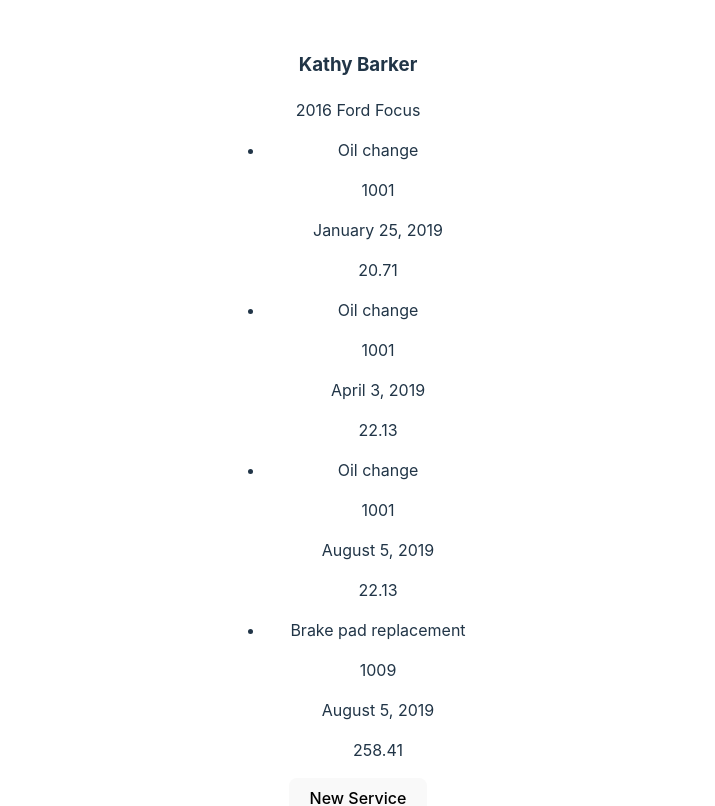
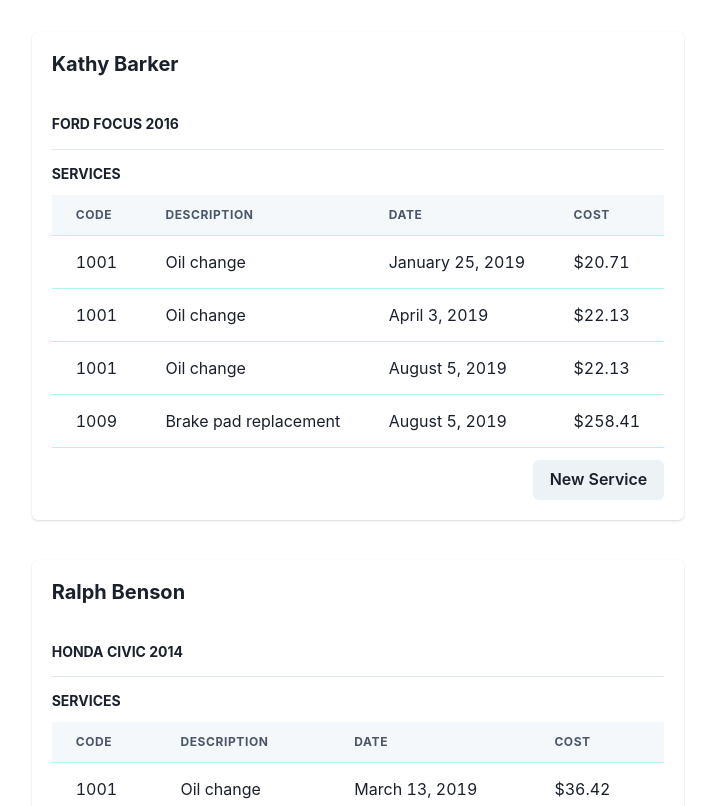
Before and after one commit to carlostrujillosamper/auto-repair-shop, a React (Vite) app: page / in a window 1280 px wide. Shown: the top 806 px of the page, without its empty margins (282-997 px from the left). Built offline with nearby package versions, Linux system fonts and the light colour scheme.

Commit message:
feat(test-and-form): add validation and some testing

```diff
--- a/src/App.tsx
+++ b/src/App.tsx
@@ -1,13 +1,16 @@
 import "./App.css";
 import { CustomerList } from "./components/Customer/CustomerList";
 import { CustomerProvider } from "./context/Customer/CustomerProvider";
+import { ChakraProvider } from "@chakra-ui/react";
 
 function App() {
   return (
     <>
-    <CustomerProvider>
-      <CustomerList />
-    </CustomerProvider>
+      <ChakraProvider>
+        <CustomerProvider>
+          <CustomerList />
+        </CustomerProvider>
+      </ChakraProvider>
     </>
   );
 }
--- a/src/components/Customer/CustomerCard.tsx
+++ b/src/components/Customer/CustomerCard.tsx
@@ -1,6 +1,18 @@
+import {
+  Card,
+  CardHeader,
+  Heading,
+  CardBody,
+  Stack,
+  StackDivider,
+  Box,
+  Button,
+  Flex
+} from "@chakra-ui/react";
 import { CustomerServiceForm } from "./CustomerServiceForm/CustomerServiceForm";
 import { useCustomerServiceForm } from "./CustomerServiceForm/useCustomerServiceForm";
 import { CustomerCardProps } from "./types";
+import { CustomerServiceTable } from "./CustomerServiceTable";
 
 export const CustomerCard = ({ customer }: CustomerCardProps) => {
   const {
@@ -19,36 +31,39 @@ export const CustomerCard = ({ customer }: CustomerCardProps) => {
     handleAddService,
     handleInputChange,
     toggleAddServiceFormVisibility,
-  } = useCustomerServiceForm( customer.id);
+  } = useCustomerServiceForm(customer.id);
 
   return (
-    <div className="customer-card">
-      <h3>
+    <Card>
+      <CardHeader>
+        <Heading size="md" textAlign={"left"}>
           {firstName} {lastName}
-      </h3>
-      <p>
-        {year} {make} {model}
-      </p>
-      <ul>
-        {services.map((service) => (
-          <li key={service.id}>
-            <p>{service.desc}</p>
-            <p>{service.code}</p>
-            <p>{service.date}</p>
-            <p>{service.cost}</p>
-          </li>
-        ))}
-      </ul>
+        </Heading>
+      </CardHeader>
+
+      <CardBody>
+        <Stack divider={<StackDivider />} spacing="4">
+          <Box>
+            <Heading size="xs" textTransform="uppercase" textAlign={"left"}>
+              {make} {model} {year}
+            </Heading>
+          </Box>
+          <Box>
+            <Heading marginBottom={3} size="xs" textTransform="uppercase" textAlign={"left"}>
+              Services
+            </Heading>
+            <CustomerServiceTable services={services} />
+            <Flex marginTop={3} w="100%" justifyContent="flex-end">
               {!isFormVisible ? (
-        <button type="button" onClick={toggleAddServiceFormVisibility}>
+                <Button type="button" onClick={toggleAddServiceFormVisibility}>
                   New Service
-        </button>
+                </Button>
               ) : (
-        <button type="button" onClick={toggleAddServiceFormVisibility}>
+                <Button type="button" onClick={toggleAddServiceFormVisibility}>
                   Cancel New Service
-        </button>
+                </Button>
               )}
-
+            </Flex>
             {isFormVisible && (
               <CustomerServiceForm
                 newService={newService}
@@ -57,6 +72,9 @@ export const CustomerCard = ({ customer }: CustomerCardProps) => {
                 isSaving={isSaving}
               />
             )}
-    </div>
+          </Box>
+        </Stack>
+      </CardBody>
+    </Card>
   );
 };
--- a/src/components/Customer/CustomerList.tsx
+++ b/src/components/Customer/CustomerList.tsx
@@ -1,16 +1,17 @@
 import { CustomerCard } from "./CustomerCard";
 import { useCustomerContext } from "../../context/Customer/useCustomerContext";
+import { SimpleGrid } from "@chakra-ui/react";
 
 export const CustomerList = () => {
   const { customers } = useCustomerContext();
 
   return (
     <>
-      <div className="customer-list">
+      <SimpleGrid columns={1} spacing={10}>
         {customers.map((customer) => (
           <CustomerCard key={customer.id} customer={customer} />
         ))}
-      </div>
+      </SimpleGrid>
     </>
   );
 };
--- a/src/components/Customer/CustomerServiceForm/CustomerServiceForm.tsx
+++ b/src/components/Customer/CustomerServiceForm/CustomerServiceForm.tsx
@@ -1,3 +1,12 @@
+import {
+  Button,
+  FormControl,
+  FormLabel,
+  Input,
+  InputGroup,
+  InputLeftAddon,
+} from "@chakra-ui/react";
+
 interface CustomerServiceFormProps {
   newService: {
     code: number;
@@ -9,54 +18,63 @@ interface CustomerServiceFormProps {
   handleInputChange: (e: React.ChangeEvent<HTMLInputElement>) => void;
   isSaving: boolean;
 }
-export const CustomerServiceForm = ({ newService, handleAddService, handleInputChange, isSaving }: CustomerServiceFormProps) => {
-
+export const CustomerServiceForm = ({
+  newService,
+  handleAddService,
+  handleInputChange,
+  isSaving,
+}: CustomerServiceFormProps) => {
   return (
     <>
       <form onSubmit={handleAddService}>
-          <label htmlFor="code">Code</label>
-          <input
+        <FormControl>
+          <FormLabel htmlFor="code">Code</FormLabel>
+          <Input
             type="number"
             name="code"
             value={newService.code}
             onChange={handleInputChange}
             disabled={isSaving}
-            required
+            isRequired
             id="code"
           />
-          <label htmlFor="date">Date</label>
-          <input
-            type="text"
+          <FormLabel htmlFor="date">Date</FormLabel>
+          <Input
+            type="date"
             name="date"
             value={newService.date}
             onChange={handleInputChange}
             disabled={isSaving}
-            required
+            isRequired
             id="date"
           />
-          <label htmlFor="desc">Description</label>
-          <input
-            type="text"
+          <FormLabel htmlFor="desc">Description</FormLabel>
+          <Input
+            type="textArea"
             name="desc"
             value={newService.desc}
             onChange={handleInputChange}
             disabled={isSaving}
-            required
             id="desc"
           />
-          <label htmlFor="cost">Cost</label>
-          <input
+          <FormLabel htmlFor="cost">Cost</FormLabel>
+          <InputGroup>
+            <InputLeftAddon>$</InputLeftAddon>
+            <Input
               type="number"
               name="cost"
               value={newService.cost}
               onChange={handleInputChange}
               disabled={isSaving}
+              isRequired
               required
               id="cost"
             />
-          <button type="submit" disabled={isSaving}>
+          </InputGroup>
+          <Button type="submit" disabled={isSaving}>
             {isSaving ? "Saving..." : "Add Service"}
-          </button>
+          </Button>
+        </FormControl>
       </form>
     </>
   );
--- a/src/components/Customer/CustomerServiceForm/useCustomerServiceForm.tsx
+++ b/src/components/Customer/CustomerServiceForm/useCustomerServiceForm.tsx
@@ -2,21 +2,21 @@ import { useState } from "react";
 import { promiseDelay } from "../../../utils/promiseDelay";
 import { useCustomerContext } from "../../../context/Customer/useCustomerContext";
 import { generateId } from "../../../utils/generateId";
+import { Service } from "../types";
 
-export const useCustomerServiceForm = (
-  customerId: string
-) => {
+interface Error {
+  code?: string;
+  desc?: string;
+  date?: string;
+  cost?: string;
+}
+
+export const useCustomerServiceForm = (customerId: string) => {
   const { customers, setCustomers } = useCustomerContext();
   const [isSaving, setIsSaving] = useState(false);
-  const [newService, setNewService] = useState({
-    code: 0,
-    date: "",
-    cost: 0,
-    desc: "",
-    id: "",
-  });
-
+  const [newService, setNewService] = useState({} as Service);
   const [isFormVisible, setIsFormVisible] = useState(false);
+  const [errors, setErrors] = useState({} as Error);
 
   const save = async (): Promise<void> => {
     return promiseDelay(3000).then(() => {
@@ -38,26 +38,67 @@ export const useCustomerServiceForm = (
     const { name, value } = e.target;
     setNewService((prevService) => ({
       ...prevService,
-      [name]: value,
+      [name]: parseFormValue({name, value}),
       id: generateId(),
     }));
   };
 
   const handleAddService = async (e: React.FormEvent) => {
-    console.log(e);
     e.preventDefault();
     setIsSaving(true);
     try {
-      await save();
+      if (validateForm()) {
+        await save();
+      }
     } catch (e) {
       console.error(e);
     } finally {
       setIsSaving(false);
+      setIsFormVisible(false);
     }
   };
 
   const toggleAddServiceFormVisibility = () => {
     setIsFormVisible((prevIsFormVisible) => !prevIsFormVisible);
+  };
+
+  const parseFormValue = ({name, value} : {name : string , value : string}) => {
+    if (name === "cost") {
+      return Number(value);
+    }
+    if (name === "code") {
+      return Number(value);
+    }
+    return value;
+  };
+
+  const validateForm = (): boolean => {
+    const { code, desc, date, cost } = newService;
+    const errors = {} as Error;
+    let isValid = true;
+
+    if (!code || isNaN(Number(code))) {
+      errors.code = "Code must be a number";
+      isValid = false;
+    }
+
+    if (desc && typeof desc !== "string") {
+      errors.desc = "Description must be a string";
+      isValid = false;
+    }
+
+    if (!date || typeof date !== "string") {
+      errors.date = "Date must be a string";
+      isValid = false;
+    }
+
+    if (!cost || isNaN(Number(cost))) {
+      errors.cost = "Cost must be a number";
+      isValid = false;
+    }
+
+    setErrors(errors);
+    return isValid;
   };
 
   return {
@@ -67,5 +108,6 @@ export const useCustomerServiceForm = (
     handleAddService,
     handleInputChange,
     toggleAddServiceFormVisibility,
+    errors,
   };
 };
--- /dev/null
+++ b/src/components/Customer/CustomerServiceTable.tsx
@@ -0,0 +1,41 @@
+import {
+  Table,
+  TableContainer,
+  Tbody,
+  Td,
+  Th,
+  Thead,
+  Tr,
+} from "@chakra-ui/react";
+import { Service } from "./types";
+import { formatDollarAmount } from "../../utils/formatDollarAmount";
+import { formatToReadableDate } from "../../utils/formatToReadableDate";
+
+export const CustomerServiceTable = ({ services }: { services: Service[] }) => {
+  return (
+    <TableContainer>
+      <Table variant="simple" colorScheme="teal">
+        <Thead bgColor={"#F4F8FA"}>
+          <Tr>
+            <Th >Code</Th>
+            <Th>Description</Th>
+            <Th>Date</Th>
+            <Th >Cost</Th>
+          </Tr>
+        </Thead>
+        <Tbody>
+          {services.map((service) => {
+            return (
+              <Tr key={service.id}>
+                <Td >{service.code}</Td>
+                <Td>{service.desc}</Td>
+                <Td>{formatToReadableDate(service.date)}</Td>
+                <Td >{formatDollarAmount(service.cost)}</Td>
+              </Tr>
+            );
+          })}
+        </Tbody>
+      </Table>
+    </TableContainer>
+  );
+};
--- /dev/null
+++ b/src/utils/formatDollarAmount.ts
@@ -0,0 +1,24 @@
+export const formatDollarAmount = (amount: number | undefined) => {
+  if (amount === 0) {
+    return "$0.00";
+  }
+  if (!amount) {
+    return "$--";
+  }
+  console.log(typeof amount, amount)
+  const toFixedAmount = Number(amount.toFixed(2));
+  const numberWithCommas = toFixedAmount.toLocaleString("en-US");
+  const numberWithCommasSplittedByCents = numberWithCommas.split(".");
+  const hasCents = numberWithCommasSplittedByCents.length > 1;
+  const numberCents = numberWithCommasSplittedByCents[1];
+  const hasOneCent = hasCents && numberCents.length === 1;
+
+  if (hasOneCent) {
+    return `$${numberWithCommas}0`;
+  }
+
+  if (!hasCents) {
+    return `$${numberWithCommas}.00`;
+  }
+  return `$${numberWithCommas}`;
+};
--- /dev/null
+++ b/src/utils/formatToReadableDate.ts
@@ -0,0 +1,12 @@
+export const formatToReadableDate = (date: string | null) => {
+  if (!date) return "";
+  const dateOptions: Intl.DateTimeFormatOptions = {
+    month: "long",
+    day: "numeric",
+    year: "numeric",
+  };
+  const displayDate = new Intl.DateTimeFormat("en-US", dateOptions).format(
+    new Date(date)
+  );
+  return displayDate;
+};
```
Also changed, not shown: package.json (+8 -2 lines), 2 other files (tests, documents, lock files or other folders). Lines whose indentation alone changed are shown as unchanged.
